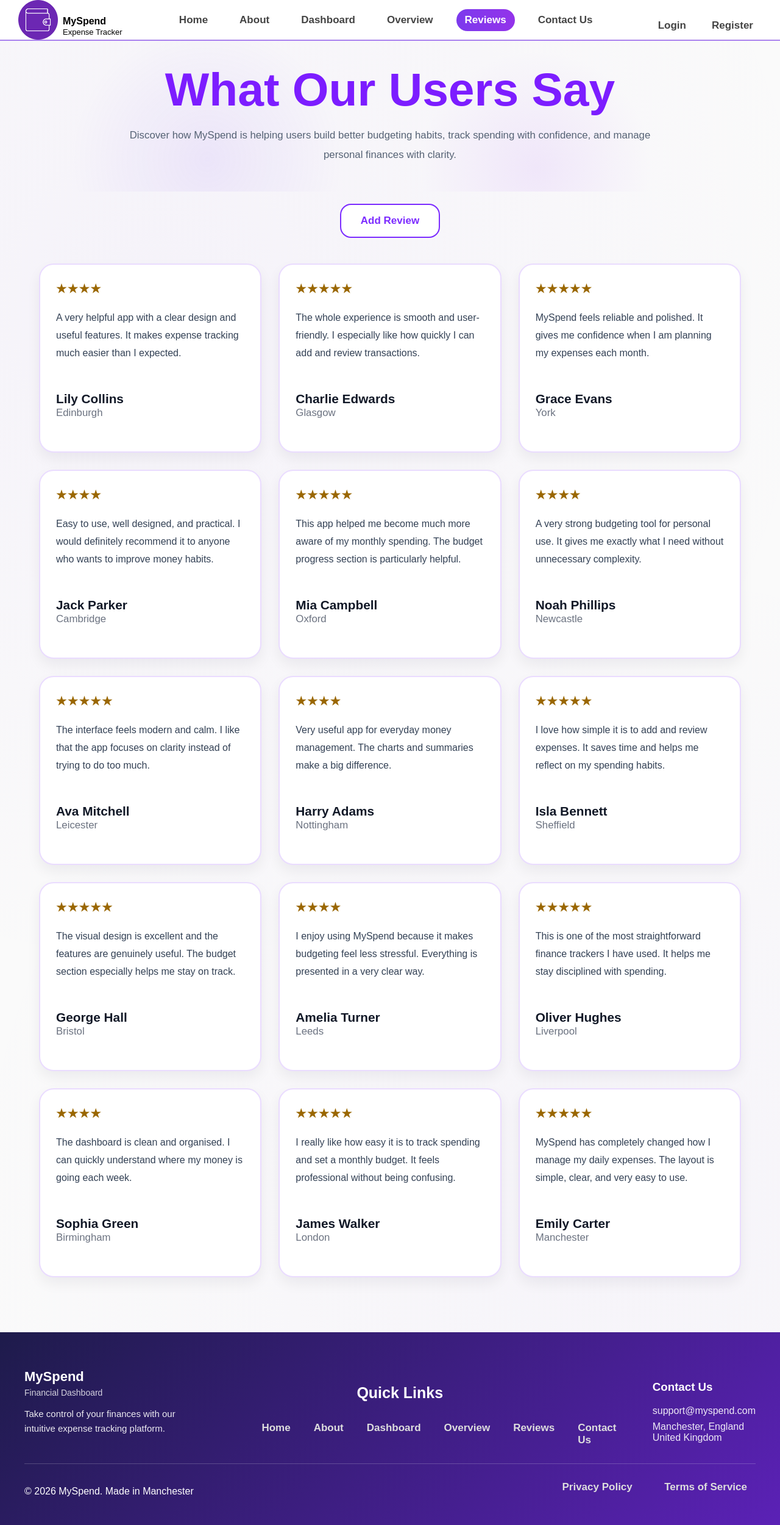
After one commit to Arslanhassan8888/MySpend---A-Personal-Expense-Managment-App, a Flask app: page /reviews in a window 1280 px wide. The commit adds this page. Shown: the whole page at 61% size. Run offline with Flask 3, Linux system fonts and the light colour scheme; data comes from the database, SQL or seed files in the repository; both versions use the stored data as it was after the commit.

Commit message:
Create reviews page with hero section, add review button, and styled review cards

```diff
--- a/tracker/routes.py
+++ b/tracker/routes.py
@@ -322,6 +322,12 @@ def dashboard():
         "SELECT name FROM users WHERE user_id = ?",
         (session["user_id"],)
     ).fetchone()
+
+    if user is None:
+        conn.close()
+        session.clear()
+        flash("Your session has expired. Please log in again.", "error")
+        return redirect(url_for("main.login"))
 
     # SORT
     sort = request.args.get("sort")
@@ -659,6 +665,12 @@ def overview():
         (session["user_id"],)
     ).fetchone()
 
+    if user is None:
+        conn.close()
+        session.clear()
+        flash("Your session has expired. Please log in again.", "error")
+        return redirect(url_for("main.login"))
+
     # -----------------------------
     # DAILY CHART DATA
     # -----------------------------
@@ -932,8 +944,10 @@ def get_home_quote():
 def about():
     return render_template("about.html")
 
-# Route for the reviews page, which displays user reviews and testimonials about the MySpend app. This page is accessible from the navigation menu and serves to provide social proof and feedback from users who have used the app. The route connects to the database, retrieves all reviews ordered from newest to oldest, and then renders the reviews.html template, passing the retrieved reviews to be displayed on the page.
-@main.route("/reviews") # this create the page at the URL /reviews and defines the function that will be called when a user visits that URL. The function connects to the database, retrieves all reviews ordered by the most recently inserted first, and then renders the reviews.html template, passing the reviews data to be displayed on the page.
+# Route for the reviews page, which displays user reviews and testimonials
+# about the MySpend app. This page is accessible from the navigation menu
+# and retrieves all reviews from the database, showing the newest first.
+@main.route("/reviews")
 def reviews():
 
     # Connect to the database
--- /dev/null
+++ b/tracker/static/css/reviews.css
@@ -0,0 +1,159 @@
+/* REVIEW PAGE STYLES */
+.reviews-page {
+    max-width: 1500px;
+    margin: 0 auto;
+    margin-top: -80px;
+}
+
+/* HERO SPACING FIX */
+.about-hero {
+    margin-top: 0;
+    padding-top: 3.5rem;
+
+}
+
+/* ACTION SECTION */
+.reviews-action {
+    max-width: 1200px;
+    margin: 0 auto 42px;
+    padding: 0 1.5rem;
+    text-align: center;
+    font-size: 20px;
+}
+
+/* Add Review Button */
+.reviews-add-button {
+    display: inline-block;
+    padding: 16px 32px;
+    border: 2px solid #7c2cff;
+    border-radius: 18px;
+    background: #ffffff;
+    color: #7c2cff;
+    font-size: 17px;
+    font-weight: 800;
+    text-decoration: none;
+    transition: transform 0.2s ease, box-shadow 0.2s ease;
+    margin-top: 20px;
+}
+
+/* Add Review Button Hover Effect */
+.reviews-add-button:hover {
+    transform: translateY(-4px) scale(1.03);
+    box-shadow: 0 16px 30px rgba(124, 44, 255, 0.14);
+}
+
+/* REVIEW GRID */
+.reviews-grid {
+    max-width: 1300px;
+    margin: 0 auto 60px;
+    padding: 0 1.5rem;
+    display: grid;
+    grid-template-columns: repeat(3, 1fr);
+    gap: 28px;
+    align-items: stretch;
+}
+
+/* REVIEW CARD */
+.review-card {
+    background: #ffffff;
+    border: 2px solid #eadcff;
+    border-radius: 24px;
+    padding: 28px 26px;
+    min-height: 250px;
+    box-shadow: 0 10px 22px rgba(15, 23, 42, 0.06);
+    transition: transform 0.2s ease, box-shadow 0.2s ease;
+    display: flex;
+    flex-direction: column;
+    justify-content: flex-start;
+}
+
+/* REVIEW CARD HOVER EFFECT */
+.review-card:hover {
+    transform: translateY(-4px);
+    box-shadow: 0 16px 28px rgba(15, 23, 42, 0.10);
+}
+
+/* REVIEW RATING */
+.review-card-rating {
+    margin: 0 0 22px;
+    font-size: 1.2rem;
+    font-weight: 700;
+    letter-spacing: 0.08em;
+    color: #9a6700;
+}
+
+/* REVIEW TEXT */
+.review-card-text {
+    margin: 0 0 10px;
+    font-size: 1rem;
+    line-height: 1.8;
+    color: #334155;
+    flex-grow: 1;
+
+}
+
+/* REVIEW CARD FOOTER */
+
+.review-card-footer h2 {
+    margin: 0 0 2px;
+    font-size: 1.3rem;
+    line-height: 1.15;
+    color: #111827;
+    font-weight: 800;
+
+}
+
+/* REVIEWER LOCATION */
+.review-card-location {
+    margin: 0;
+    font-size: 1.05rem;
+    color: #6b7280;
+    margin-bottom: 25px;
+}
+
+/* TABLET */
+@media (max-width: 1000px) {
+    .reviews-grid {
+        grid-template-columns: repeat(2, 1fr);
+        gap: 22px;
+    }
+
+    .review-card {
+        min-height: 290px;
+    }
+}
+
+/* MOBILE */
+@media (max-width: 650px) {
+    .about-hero {
+        padding-top: 2.5rem;
+    }
+
+    .reviews-action {
+        padding: 0 1rem;
+        margin-bottom: 28px;
+    }
+
+    /* Adjust Add Review Button for mobile */
+    .reviews-add-button {
+        padding: 14px 28px;
+        font-size: 16px;
+    }
+
+    /* Stack reviews in a single column on mobile */
+    .reviews-grid {
+        grid-template-columns: 1fr;
+        padding: 0 1rem;
+        gap: 18px;
+    }
+
+    /* Adjust Review Card for mobile */
+    .review-card {
+        min-height: auto;
+        padding: 24px 20px;
+    }
+
+    .review-card-footer h2 {
+        font-size: 1.6rem;
+    }
+}
--- a/tracker/templates/base.html
+++ b/tracker/templates/base.html
@@ -37,7 +37,7 @@
                         <a href="{{ url_for('main.overview') }}" class="{% if request.path == '/overview' %}active{% endif %}">Overview</a>
                     </li>
                     <li>
-                        <a href="#">Reviews</a>
+                        <a href="{{ url_for('main.reviews') }}" class="{% if request.path == '/reviews' %}active{% endif %}">Reviews</a>
                     </li>
 
                     <li>
@@ -100,7 +100,7 @@
                                  <a href="{{ url_for('main.overview') }}">Overview</a>
                             </li>
                             <li>
-                                <a href="#">Reviews</a>
+                                <a href="{{ url_for('main.reviews') }}">Reviews</a>
                             </li>
                             <li>
                                 <a href="#">Contact Us</a>
--- a/tracker/templates/register.html
+++ b/tracker/templates/register.html
@@ -25,7 +25,7 @@
             class="login-message login-message-success"
             role="status"
             id="register-success-message"
-            data-redirect-url="{{ url_for('login') }}"
+            data-redirect-url="{{ url_for('main.login') }}"
         >
             {{ success }}
         </p>
@@ -116,7 +116,7 @@
         <section class="login-register">
             <p>
                 Already have an account?
-                <a href="/login">Login here</a>
+                <a href="{{ url_for('main.login') }}">Login here</a>
             </p>
         </section>
     </article>
--- /dev/null
+++ b/tracker/templates/reviews.html
@@ -0,0 +1,50 @@
+{% extends "base.html" %}
+
+{% block title %}Reviews{% endblock %}
+
+{% block css %}
+<link rel="stylesheet" href="{{ url_for('static', filename='css/about.css') }}">
+<link rel="stylesheet" href="{{ url_for('static', filename='css/reviews.css') }}">
+{% endblock %}
+{% block content %}
+<main class="reviews-page">
+
+    <section class="about-hero" aria-labelledby="reviews-title">
+        <h1 id="reviews-title">What Our Users Say</h1>
+        <p class="about-hero-text">
+            Discover how MySpend is helping users build better budgeting habits,
+            track spending with confidence, and manage personal finances with clarity.
+        </p>
+    </section>
+
+    <section class="reviews-action" aria-label="Review page action">
+        <a href="#" class="reviews-add-button">Add Review</a>
+    </section>
+
+    <!-- Reviews Grid -->
+    <section class="reviews-grid" aria-label="User reviews">
+        <!-- Loop through reviews passed from the Flask view and display them -->
+        {% for review in reviews %}
+        <article class="review-card">
+            <!-- Display star rating based on the review.rating value -->
+            <p class="review-card-rating" aria-label="{{ review.rating }} out of 5 stars">
+                <!-- Use a loop to display filled stars based on the rating -->
+                {% for _ in range(review.rating) %}★{% endfor %}
+            </p>
+
+            <!-- Display review text -->
+            <p class="review-card-text">
+                <!-- Ensure that review text is properly escaped to prevent XSS -->
+                {{ review.review_text }}
+            </p>
+
+            <footer class="review-card-footer">
+                <!-- Display reviewer name and location -->
+                <h2>{{ review.reviewer_name }}</h2>
+                <p class="review-card-location">{{ review.location }}</p>
+            </footer>
+        </article>
+        {% endfor %}
+    </section>
+</main>
+{% endblock %}
```
Also changed, not shown: myspend.db, tracker/static/css/review.css (deleted), tracker/templates/review.html (deleted).
